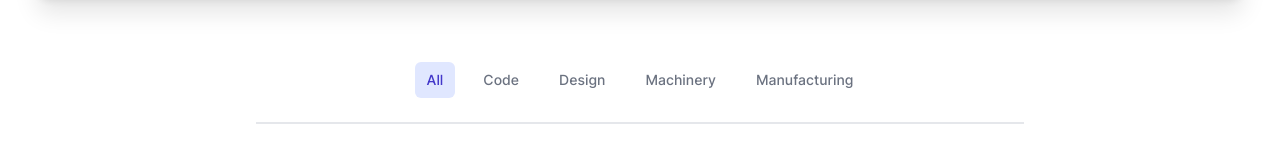
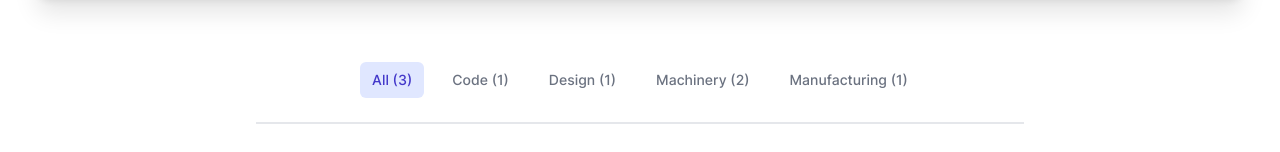
Before and after one commit to bitbetterde/parameo-frontend, a React (Vite) app: page /faq/example in a window 1280 px wide. Shown: the part 616-768 px from the top of the page. Built offline with nearby package versions, Linux system fonts and the light colour scheme.

Commit message:
feat: add counter in tabs

```diff
--- a/package.json
+++ b/package.json
@@ -10,6 +10,8 @@
     "preview": "vite preview"
   },
   "dependencies": {
+    "@types/lodash-es": "^4.17.7",
+    "lodash-es": "^4.17.21",
     "react": "^18.2.0",
     "react-dom": "^18.2.0"
   },
--- a/src/components/Tabs.tsx
+++ b/src/components/Tabs.tsx
@@ -1,6 +1,6 @@
 interface Props {
   className?: string;
-  tabs: Array<string>;
+  tabs: Array<{ label: string; length: number }>;
   activeTab: string;
   onClickTab: (tab: string) => void;
 }
@@ -15,17 +15,17 @@ const Tabs: React.FC<Props> = ({ className, tabs, activeTab, onClickTab }) => {
     >
       {tabs.map((tab) => (
         <button
-          key={tab}
+          key={tab.label}
           className={`${
-            activeTab === tab
+            activeTab === tab.label
               ? "bg-indigo-100 text-indigo-700"
               : "text-gray-500 hover:text-gray-700"
           }
           rounded-md px-3 py-2 text-sm font-medium
         `}
-          onClick={() => onClickTab(tab)}
+          onClick={() => onClickTab(tab.label)}
         >
-          {tab}
+          {tab.label} ({tab.length})
         </button>
       ))}
     </nav>
--- a/src/pages/FaqPage.tsx
+++ b/src/pages/FaqPage.tsx
@@ -1,7 +1,7 @@
 import { useState, useRef, useEffect } from "react";
 import { HeroSection, ImageSlider, Tabs, Accordion } from "@components";
 import rawFaqs from "@faqs";
-import { IFaqFile } from "@interfaces/IFaq";
+import { groupBy } from "lodash-es";
 
 interface Props {
   itemFromPath?: string;
@@ -31,15 +31,12 @@ const FaqPage: React.FC<Props> = ({ itemFromPath }) => {
   const [activeTab, setActiveTab] = useState<string>("All");
   const openAccordionRef = useRef<HTMLDetailsElement>(null);
 
-  const filterFaqs = (rawFaqs: IFaqFile[], activeTab: string) => {
-    if (activeTab && activeTab !== "All") {
-      return rawFaqs.filter((faq) => faq.tags.includes(activeTab));
-    } else {
-      return rawFaqs;
-    }
-  };
+  const deduplicatedByTags = rawFaqs.flatMap((faq) => [
+    ...faq.tags.map((tag) => ({ ...faq, tags: tag })),
+    { ...faq, tags: "All" },
+  ]);
 
-  const filteredFaqs = filterFaqs(rawFaqs, activeTab);
+  const groupedByTags = groupBy(deduplicatedByTags, (faq) => faq.tags);
 
   const selectTags = (clickedTab: string) => {
     if (clickedTab === activeTab) {
@@ -48,11 +45,9 @@ const FaqPage: React.FC<Props> = ({ itemFromPath }) => {
       setActiveTab(clickedTab);
     }
   };
-
-  const uniqueTags = [
-    "All",
-    ...new Set(rawFaqs.flatMap((tag) => tag.tags).sort()),
-  ];
+  const uniqueTags = Object.entries(groupedByTags)
+    .map((tag) => ({ label: tag[0], length: tag[1].length }))
+    .sort((a, b) => a.label.localeCompare(b.label));
 
   useEffect(() => {
     if (itemFromPath) {
@@ -70,7 +65,9 @@ const FaqPage: React.FC<Props> = ({ itemFromPath }) => {
       />
       <Tabs tabs={uniqueTags} activeTab={activeTab} onClickTab={selectTags} />
       <div className="border-b-2 border-gray-200 mx-auto max-w-7xl lg:w-[768px]" />
-      {filteredFaqs.map((faq) => (
+      {activeTab &&
+        groupedByTags &&
+        groupedByTags[activeTab].map((faq) => (
           <Accordion
             ref={itemFromPath === faq.id ? openAccordionRef : undefined}
             key={faq.id}
```
Also changed, not shown: 1 other file (tests, documents, lock files or other folders). Lines whose indentation alone changed are shown as unchanged.
